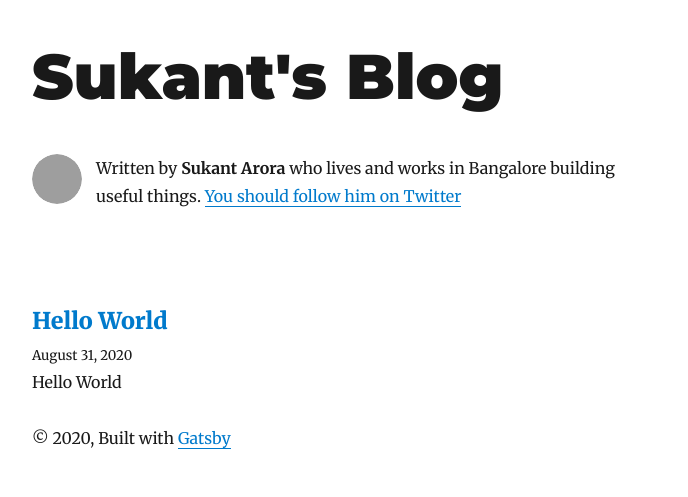
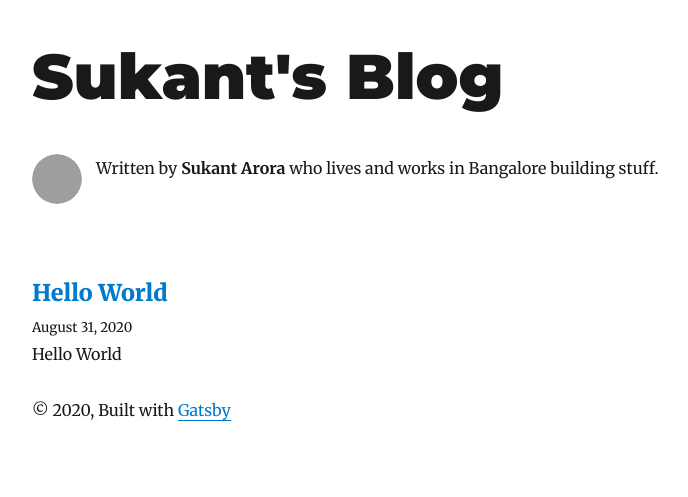
Before and after one commit to sukant16/sukants-blog, a Gatsby site: page / in a window 1280 px wide. Shown: the whole page, without its empty margins (293-981 px from the left). Built offline with nearby package versions, Linux system fonts and the light colour scheme; Gatsby itself is replaced by a stand-in of ours; some packages are replaced by stand-ins of ours; grey boxes are pictures that could not be loaded.

Commit message:
config update

```diff
--- a/gatsby-config.js
+++ b/gatsby-config.js
@@ -3,12 +3,13 @@ module.exports = {
     title: `Sukant's Blog`,
     author: {
       name: `Sukant Arora`,
-      summary: `who lives and works in Bangalore building useful things.`,
+      summary: `who lives and works in Bangalore building stuff.`,
     },
     description: `A temp blog of Sukant.`,
     siteUrl: `https://gatsby-starter-blog-demo.netlify.app/`,
     social: {
       twitter: `kant1612`,
+      github: `sukant16`,
     },
   },
   plugins: [
--- a/src/components/bio.js
+++ b/src/components/bio.js
@@ -8,6 +8,7 @@
 import React from "react";
 import { useStaticQuery, graphql } from "gatsby";
 import Image from "gatsby-image";
+// import { SocialIcon} from 'react-social-icons';
 
 import { rhythm } from "../utils/typography";
 
@@ -59,9 +60,9 @@ const Bio = () => {
       <p>
         Written by <strong>{author.name}</strong> {author.summary}
         {` `}
-        <a href={`https://twitter.com/${social.twitter}`}>
-          You should follow him on Twitter
-        </a>
+        {/* <SocialIcon url={`https://twitter.com/${social.twitter}`} /> {` `} */}
+        {/* <SocialIcon url={`https://github.com/${social.github}`} /> */}
+
       </p>
     </div>
   )
```
Also changed, not shown: content/assets/gatsby-icon.png (added), 1 other file.
